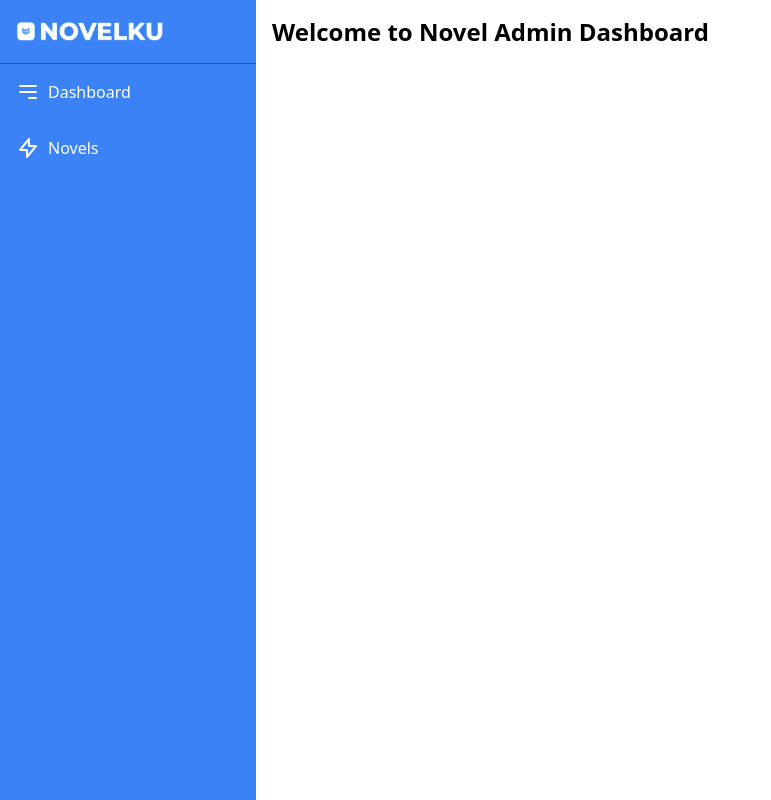
After one commit to DavinaCahyani/novelku, a CodeIgniter app: page /novelku/index.php/admin/dashboard in a window 1280 px wide. The commit adds this page. Shown: the whole page, without its empty margins (0-771 px from the left). Run offline with CodeIgniter, Linux system fonts and the light colour scheme; some libraries are stand-ins or nearby versions; some web fonts are replaced.

Commit message:
update dashboard admin

```diff
--- a/application/controllers/Admin.php
+++ b/application/controllers/Admin.php
@@ -0,0 +1,10 @@
+<?php
+defined('BASEPATH') OR exit('No direct script access allowed');
+
+class admin extends CI_Controller {
+
+	public function dashboard()
+	{
+		$this->load->view('admin/dashboard');
+	}
+}
--- a/application/controllers/Home.php
+++ b/application/controllers/Home.php
@@ -4,7 +4,7 @@ defined('BASEPATH') OR exit('No direct script access allowed');
 class Home extends CI_Controller {
 	public function index()
 	{
-		$data['title'] = 'Home Page';
+		$data['title'] = 'Novelku';
 		$this->load->view('home', $data);
 	}
 }
--- /dev/null
+++ b/application/views/admin/dashboard.php
@@ -0,0 +1,60 @@
+<!DOCTYPE html>
+<html lang="en">
+
+<head>
+    <meta charset="UTF-8">
+    <meta name="viewport" content="width=device-width, initial-scale=1.0">
+    <title>Dashboard Admin</title>
+    <?php $this->load->view('style/css') ?>
+    <link rel="icon" type="image/jpeg" href="<?php echo base_url('davina/logooo.png');?>" />
+
+</head>
+
+<body class="font-sans bg-blue-50 text-blue-900">
+
+    <!-- Sidebar -->
+    <div class="flex h-screen bg-blue-500 text-white">
+
+        <!-- Sidebar Content -->
+        <div class="flex-shrink-0 w-64 bg-blue-500">
+            <div class="flex flex-col h-full">
+                <div class="flex items-center justify-center h-16 bg-blue-500 border-b border-blue-700">
+                    <div class="container mx-auto flex items-center justify-between p-4">
+                        <!-- Logo -->
+                        <img src="<?php echo base_url('davina/logo-tipis.png'); ?>" alt="Logo" width="150px">
+                    </div>
+                </div>
+                <nav class="flex-1 overflow-y-auto">
+                    <a href="#" class="flex items-center p-4 hover:bg-blue-700">
+                        <svg class="w-6 h-6 mr-2" fill="none" stroke="currentColor" viewBox="0 0 24 24"
+                            xmlns="http://www.w3.org/2000/svg">
+                            <path stroke-linecap="round" stroke-linejoin="round" stroke-width="2"
+                                d="M4 6h16M4 12h16m-7 6h7"></path>
+                        </svg>
+                        Dashboard
+                    </a>
+                    <a href="#" class="flex items-center p-4 hover:bg-blue-700">
+                        <svg class="w-6 h-6 mr-2" fill="none" stroke="currentColor" viewBox="0 0 24 24"
+                            xmlns="http://www.w3.org/2000/svg">
+                            <path stroke-linecap="round" stroke-linejoin="round" stroke-width="2"
+                                d="M13 10V3L4 14h7v7l9-11h-7z"></path>
+                        </svg>
+                        Novels
+                    </a>
+                    <!-- Add more links as needed -->
+                </nav>
+            </div>
+        </div>
+
+        <!-- Content -->
+        <div class="flex-1 overflow-x-hidden overflow-y-auto bg-white">
+            <div class="p-4">
+                <h1 class="text-2xl font-bold mb-4 text-black">Welcome to Novel Admin Dashboard</h1>
+                <!-- Add your novel-related content here -->
+            </div>
+        </div>
+    </div>
+
+</body>
+
+</html>
```
Also changed, not shown: application/views/auth/login.php (+12 -9 lines), application/views/auth/register.php (+14 -10 lines), application/views/home.php (+6 -5 lines), davina/logo-tipis.png (added), davina/logo.jpg (added), davina/logoo.png (added), davina/logooo.png (added).
